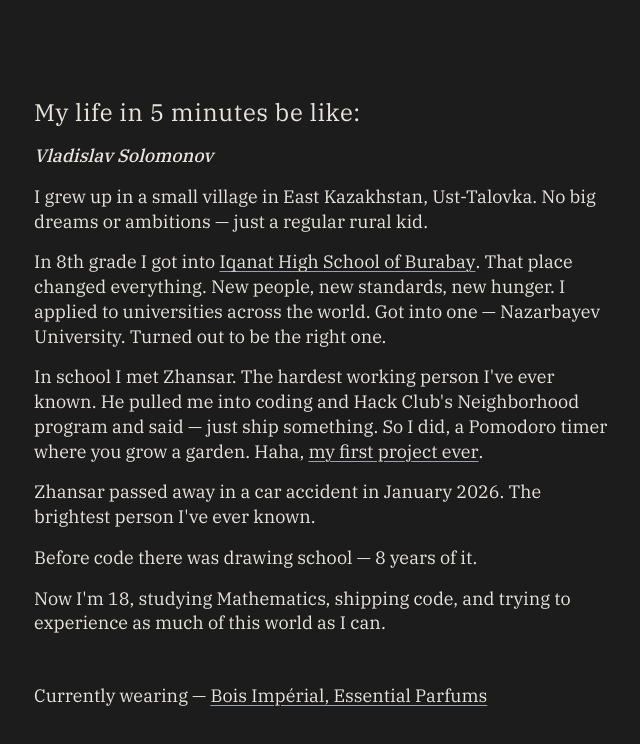
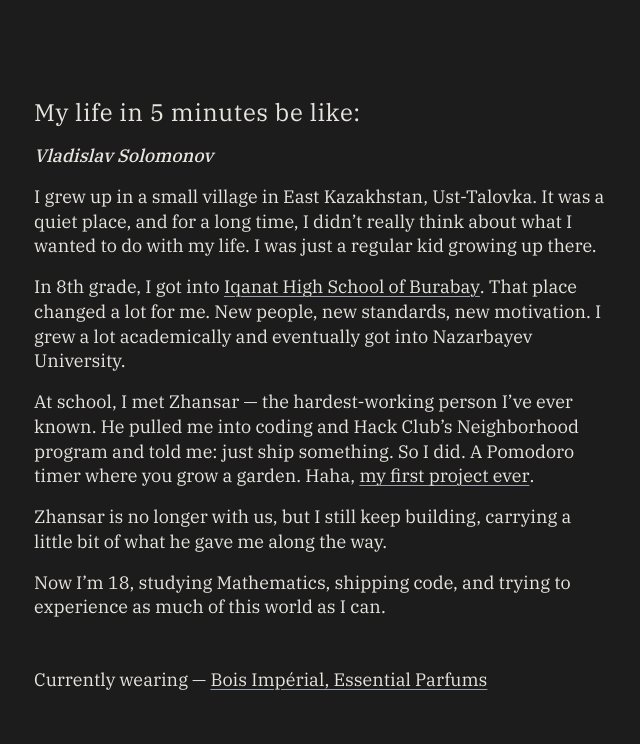
Before and after one commit to vlat247/portfolio, a Next.js app: page /life in a window 1280 px wide. Shown: the top 744 px of the page, without its empty margins (318-958 px from the left). Built offline with nearby package versions, Linux system fonts and the light colour scheme.

Commit message:
refactor: rewrite personal biography

```diff
--- a/app/life/page.tsx
+++ b/app/life/page.tsx
@@ -23,27 +23,23 @@ export default function Life() {
         </h2>
 
         <p>
-          I grew up in a small village in East Kazakhstan, Ust-Talovka. No big dreams or ambitions — just a regular rural kid.
+          I grew up in a small village in East Kazakhstan, Ust-Talovka. It was a quiet place, and for a long time, I didn’t really think about what I wanted to do with my life. I was just a regular kid growing up there.
+        </p>
+
+        <div>
+          In 8th grade, I got into <IqanatGallery />. That place changed a lot for me. New people, new standards, new motivation. I grew a lot academically and eventually got into Nazarbayev University.
+        </div>
+
+        <div>
+          At school, I met Zhansar — the hardest-working person I’ve ever known. He pulled me into coding and Hack Club’s Neighborhood program and told me: just ship something. So I did. A Pomodoro timer where you grow a garden. Haha, <FirstProjectGallery />.
+        </div>
+
+        <p>
+          Zhansar is no longer with us, but I still keep building, carrying a little bit of what he gave me along the way.
         </p>
 
         <p>
-          In 8th grade I got into <IqanatGallery />. That place changed everything. New people, new standards, new hunger. I applied to universities across the world. Got into one — Nazarbayev University. Turned out to be the right one.
-        </p>
-
-        <div>
-          In school I met Zhansar. The hardest working person I've ever known. He pulled me into coding and Hack Club's Neighborhood program and said — just ship something. So I did, a Pomodoro timer where you grow a garden. Haha, <FirstProjectGallery />.
-        </div>
-
-        <p>
-          Zhansar passed away in a car accident in January 2026. The brightest person I've ever known.
-        </p>
-
-        <p>
-          Before code there was drawing school — 8 years of it.
-        </p>
-
-        <p>
-          Now I'm 18, studying Mathematics, shipping code, and trying to experience as much of this world as I can.
+          Now I’m 18, studying Mathematics, shipping code, and trying to experience as much of this world as I can.
         </p>
 
         <div className="pt-8 space-y-4">
```
